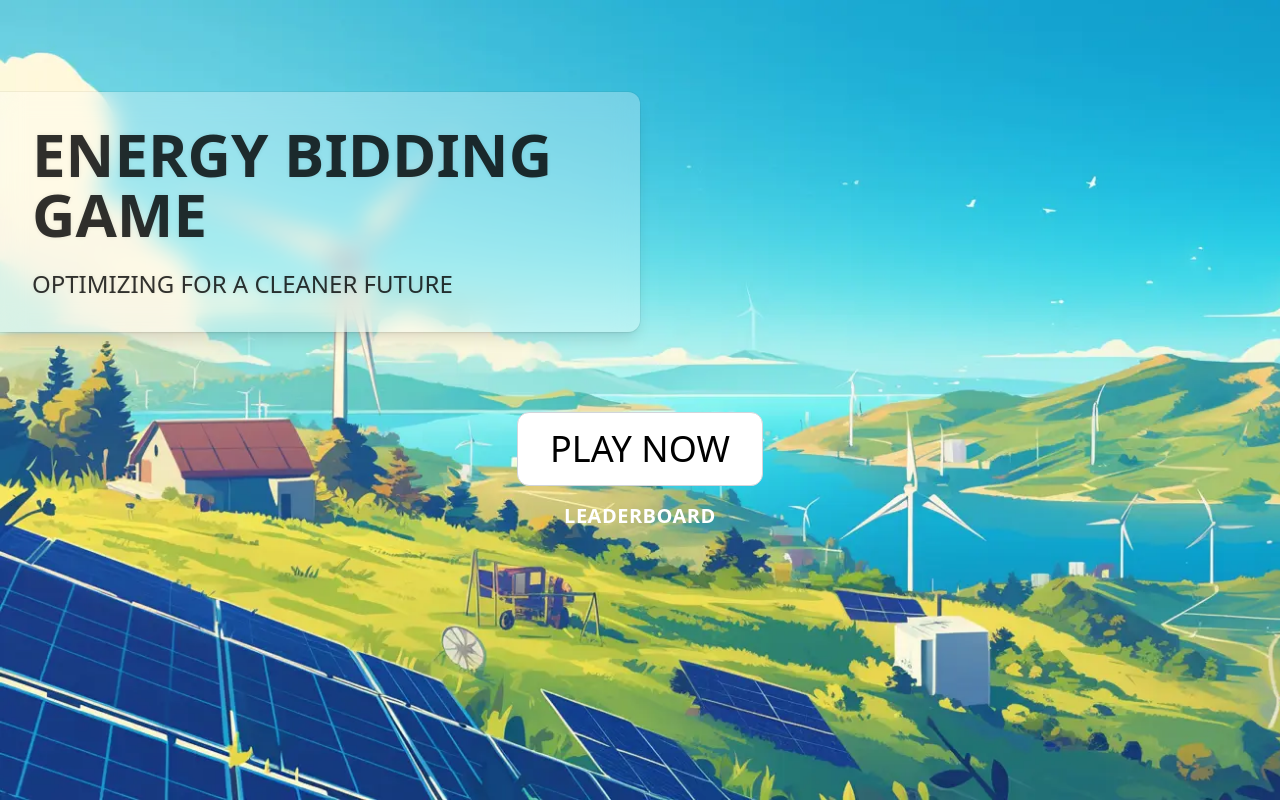
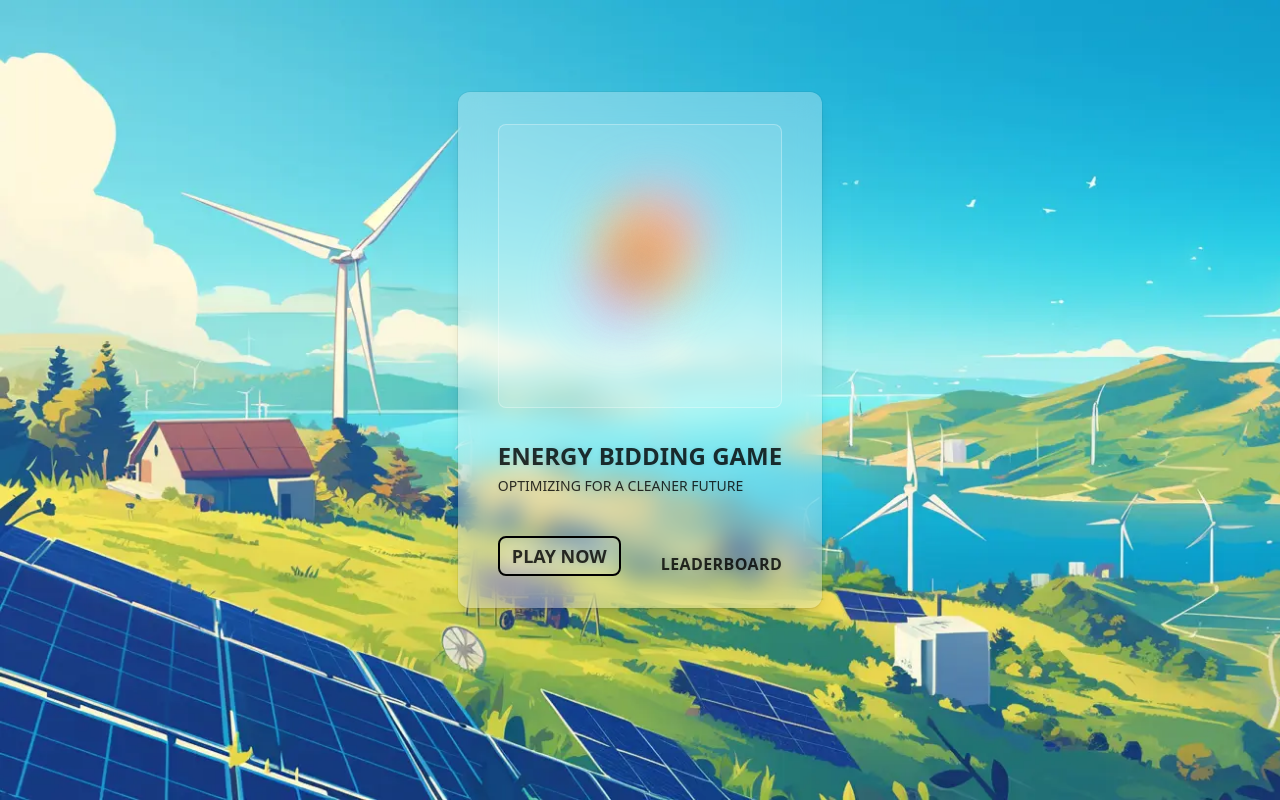
Before and after one commit to OllieFord/bidding-game, a SvelteKit app: page / in a window 1280 px wide. Built offline with nearby package versions, Linux system fonts and the light colour scheme.

Commit message:
updated some styling

```diff
--- a/src/app.css
+++ b/src/app.css
@@ -15,3 +15,13 @@
         -webkit-text-stroke: 4px black;
     }
 }
+
+@layer utilities {
+    .animation-delay-2000 {
+        animation-delay: 2s;
+    }
+
+    .animation-delay-4000 {
+        animation-delay: 4s;
+    }
+}
--- a/src/routes/+layout.svelte
+++ b/src/routes/+layout.svelte
@@ -3,7 +3,7 @@
 </script>
 
 
-<nav class=" flex flex-row p-4 uppercase font-semibold tracking-wide bg-white rounded-lg mb-4 items-center shadow-sm">
+<nav class=" flex flex-row p-4 uppercase font-semibold tracking-wide bg-[rgba(0,0,0,0.04)] rounded-lg mb-4 items-center">
     <div class="mr-auto font-bold text-lg">
         Bidding Game
     </div>
--- a/src/routes/+page.svelte
+++ b/src/routes/+page.svelte
@@ -1,5 +1,6 @@
 <script>
 	import logo from '$lib/assets/cover_image_energy_bidding.webp';
+    import battery from '$lib/assets/battery_image.webp'
 </script>
 
 <div class=" image-wrapper absolute top-0 left-0 bottom-0 right-0 overflow-hidden z-0 object-cover" style="background-image: url({logo});">
@@ -7,16 +8,26 @@
 </div>
 
 
-<div class="z-10 flex flex-col h-full">
-    <div class="mb-12 sm:mb-20 max-w-[calc(100vw/1.2)] md:max-w-[calc(100vw/1.2)] lg:max-w-[calc(100vw/1.7)] xl:max-w-[calc(100vw/2)] 2xl:max-w-[calc(100vw/2.5)]  font-outline-2 uppercase text-black/80 p-8 -ml-4 rounded-r-xl bg-white/30 shadow-lg ring-1 backdrop-blur-md ring-black/5">
-        <h1 class=" text-3xl sm:text-6xl font-bold pb-4 sm:pb-6 z-10">Energy bidding <br> Game</h1>
-        <p class="text-lg sm:text-2xl font-medium">Optimizing for a cleaner future</p>
+<div class="z-10 flex flex-col h-full items-center ">
+    <div class=" mb-12 sm:mb-20 max-w-[calc(100vw/1.2)] md:max-w-[calc(100vw/1.2)] lg:max-w-[calc(100vw/1.7)] xl:max-w-[calc(100vw/2)] 2xl:max-w-[calc(100vw/2.5)]  font-outline-2 text-black/80 px-10 py-8 rounded-xl bg-white/30 shadow-lg ring-1 backdrop-blur-md ring-black/5">
+        <div class="aspect-square bg-white/10  rounded-lg border border-white/30 ">
+            <div class="relative w-full h-full">
+                <div class="absolute top-24 right-24 w-24 h-24 bg-purple-300 rounded-full mix-blend-multiply filter blur-xl opacity-70 animate-blob"></div>
+                <div class="absolute top-24 right-24 w-24 h-24 bg-yellow-300 rounded-full mix-blend-multiply filter blur-xl opacity-70 animate-blob animation-delay-2000"></div>
+                <div class="absolute top-24 right-24 w-24 h-24 bg-pink-300 rounded-full mix-blend-multiply filter blur-xl opacity-70 animate-blob animation-delay-4000"></div>
+  </div>
+        </div>
+
+        <h1 class=" text-3xl sm:text-2xl font-black pb-1 pt-8 z-10 uppercase">Energy bidding Game</h1>
+        <p class="text-md sm:text-sm font-medium uppercase">Optimizing for a cleaner future</p>
+
+        <div class="flex flex-row justify-items-end justify-between z-10 mt-10 relative">
+            <a href="/game" class="px-3 py-1 text-lg font-black border-2 border-black text-Black backdrop-blur-md ring-black hover:bg-white/80 transition-transform focus:ring-4 focus:outline-none focus:ring-blue-300 rounded-lg text-center ">PLAY NOW</a>
+            <a class=" absolute bottom-0 right-0 font-semibold uppercase text-md flex-grow justify-end text-Black tracking-wide" href="/leaderboard">Leaderboard</a>
+        </div>
     </div>
 
-    <div class="flex flex-col items-center justify-center z-10">
-        <a href="/game" class="px-8 py-4 text-4xl border border-gray-300 font-medium text-Black bg-white hover:bg-gray-100 hover:scale-105 transition-transform focus:ring-4 focus:outline-none focus:ring-blue-300 rounded-xl text-center ">PLAY NOW</a>
-        <a class="p-4 font-semibold uppercase text-xl text-white tracking-wide" href="/leaderboard">Leaderboard</a>
-    </div>
+
 </div>
 
 
--- a/src/routes/game/+page.svelte
+++ b/src/routes/game/+page.svelte
@@ -251,7 +251,7 @@
 
     <div class="flex flex-col sm:flex-row w-full flex-grow h-vh">
         <div class="flex flex-col pr-4 min-h-[488px] h-auto space-y-4">
-            <div class="px-4 bg-white rounded-lg shadow-sm py-4">
+            <div class="px-4 bg-white rounded-lg shadow-lg py-4">
                 <h2 class="text-xl mb-1 leading-5 font-normal ">Estimated Revenue</h2>
 
                 <div class="flex flex-row w-full justify-between items-center">
@@ -259,21 +259,21 @@
                 </div>
             </div>
 
-            <div class="  bg-white rounded-lg shadow-sm overflow-hidden">
-                <div class="w-full h-full relative">
+            <div class="  bg-white rounded-lg shadow-lg ">
+                <div class="w-full h-full relative rounded-lg overflow-hidden">
                     <Timer/>
                 </div>
 
             </div>
 
             <div class="flex flex-row gap-4 rounded-lg">
-                <button class="px-4 py-3 z-50 w-full bg-white border border-gray-300 hover:scale-105 hover:text-neurtal-800 transition-all rounded-lg shadow-sm text-neurtal-800 font-medium tracking-wide" onclick="modal.showModal()">RULES</button>
-                <button class="px-4 py-3 z-50 w-full bg-red-600 hover:scale-105  rounded-lg shadow-md transition-all text-white font-bold tracking-wide" on:click={reset}>RESET</button>
+                <button class="px-4 py-3 z-50 w-full  bg-white border border-gray-300 hover:scale-105 hover:text-neurtal-800 transition-all rounded-lg shadow-lg text-neurtal-800 font-medium tracking-wide" onclick="modal.showModal()">RULES</button>
+                <button class="px-4 py-3 z-50 w-full bg-red-600 hover:scale-105  rounded-lg shadow-lg transition-all text-white font-bold tracking-wide" on:click={reset}>RESET</button>
             </div>
 
 
-            <div class="rounded-lg ">
-                <button class="px-4 py-3 bg-blue-700 hover:scale-105  rounded-lg shadow-md text-white font-normal transition-all tracking-wide" on:click={() => (showModal = true)}> Submit to Leaderboard </button>
+            <div class="rounded-lg shadow-lg">
+                <button class="px-4 py-3 bg-blue-700 hover:scale-105  rounded-lg shadow-lg text-white font-normal transition-all tracking-wide" on:click={() => (showModal = true)}> Submit to Leaderboard </button>
             </div>
 
             <div class="hidden sm:block !mt-auto text-sm font-bold z-50 pb-4 -mr-2">
@@ -301,7 +301,7 @@
         </div>
 
 
-        <div class=" overflow-x-scroll sm:overflow-auto flex flex-col flex-grow h-vh bg-white p-4 rounded-lg shadow-sm">
+        <div class=" overflow-x-scroll sm:overflow-auto flex flex-col flex-grow h-vh bg-white p-4 rounded-lg shadow-lg">
             <div class="h-64 w-full">
                 <Chart />
             </div>
--- a/src/routes/leaderboard/+page.server.js
+++ b/src/routes/leaderboard/+page.server.js
@@ -7,7 +7,7 @@ async function seed() {
     CREATE TABLE IF NOT EXISTS leaderboard (
       id SERIAL PRIMARY KEY,
       name VARCHAR(255) NOT NULL,
-      score INTEGER NOT NULL,
+      score FLOAT NOT NULL,
       "createdAt" TIMESTAMP WITH TIME ZONE DEFAULT CURRENT_TIMESTAMP
     );
   `;
@@ -17,16 +17,9 @@ async function seed() {
     const leaderboard = await Promise.all([
         sql`
           INSERT INTO leaderboard (name, score)
-          VALUES ('Guillermo Rauch', 900);
+          VALUES ('Ollie', 300.0);
       `,
-        sql`
-          INSERT INTO leaderboard (name, score)
-          VALUES ('Ollie', 300);
-      `,
-        sql`
-          INSERT INTO leaderboard (name, score)
-          VALUES ('Rik', 1002);
-      `
+
     ])
 
     console.log(`Seeded ${leaderboard.length} entries`)
@@ -39,10 +32,6 @@ async function seed() {
 
 
 export async function load() {
-
-    const pool = createPool({
-        connectionString: POSTGRES_URL
-    })
 
     try {
         const { rows: leaderboard } = await sql`SELECT * FROM leaderboard ORDER BY score DESC`;
--- a/tailwind.config.js
+++ b/tailwind.config.js
@@ -2,7 +2,27 @@
 export default {
     content: ['./src/**/*.{html,js,svelte,ts}'],
   theme: {
-    extend: {},
+      extend: {
+          animation: {
+              blob: "blob 7s infinite",
+          },
+          keyframes: {
+              blob: {
+                  "0%": {
+                      transform: "translate(0px, 0px) scale(1)",
+                  },
+                  "33%": {
+                      transform: "translate(30px, -50px) scale(1.1)",
+                  },
+                  "66%": {
+                      transform: "translate(-20px, 20px) scale(0.9)",
+                  },
+                  "100%": {
+                      transform: "tranlate(0px, 0px) scale(1)",
+                  },
+              },
+          },
+},
   },
   plugins: [],
 }
```
Also changed, not shown: src/lib/assets/battery_image.webp (added).
